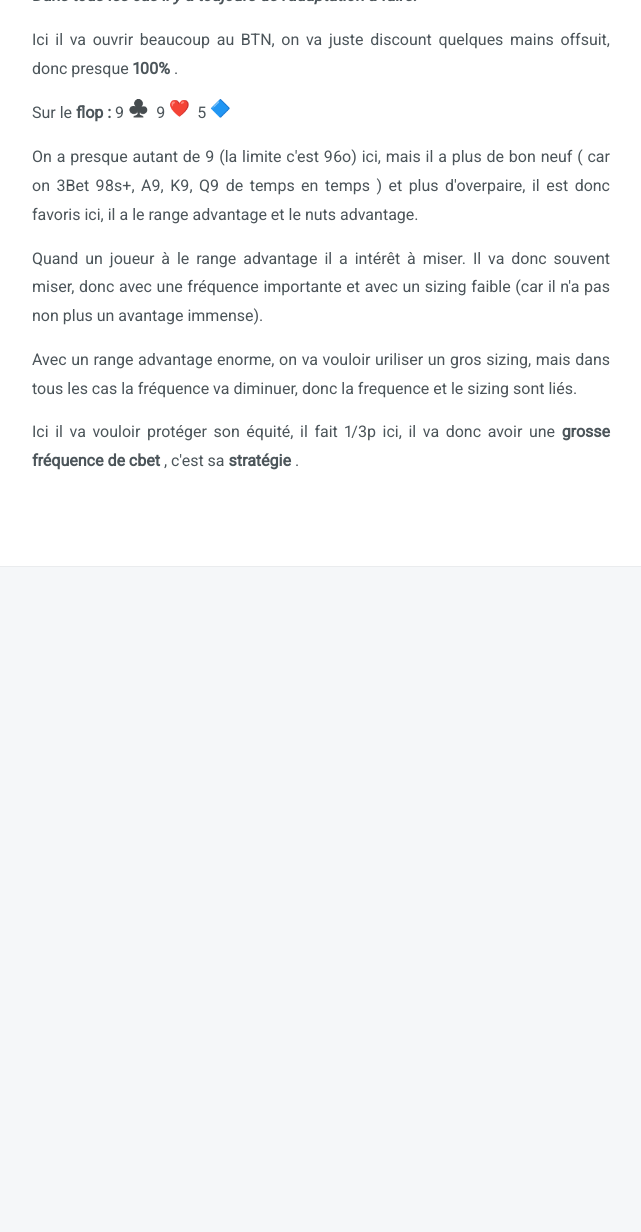
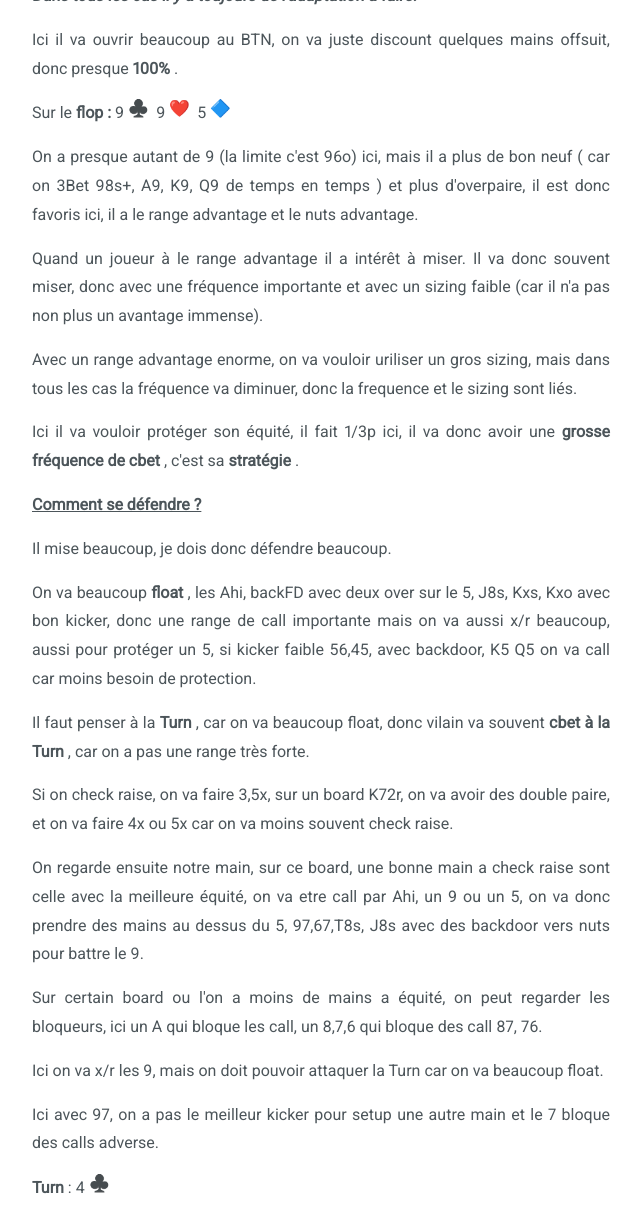
Before and after one commit to greglejeune/blog, a Jekyll site: the page built from _posts/2020-01-01-test.md, in a window 1280 px wide and 1400 px high, scrolled down 873 px. Shown: the top 1232 px of the window, without its empty margins (319-960 px from the left). Built offline with Jekyll 4.4.1, drawn with Linux system fonts in a browser that asks for light colours; emoji names are drawn with the system emoji font; before the commit the page ends 1546 px from its top, so only the background shows below that.

Commit message:
Add files via upload

```diff
--- a/_posts/2020-01-01-test.md
+++ b/_posts/2020-01-01-test.md
@@ -82,6 +84,56 @@ title: "Basou explique son thinking process en HU 5k€"
         </strong>
         .
     </p>
+    <p>
+        <strong>
+            <span style="text-decoration: underline;">
+                Comment se défendre ?
+            </span>
+        </strong>
+    </p>
+    <p>
+        Il mise beaucoup, je dois donc défendre beaucoup.
+    </p>
+    <p>
+        On va beaucoup
+        <strong>
+            float
+        </strong>
+        , les Ahi, backFD avec deux over sur le 5, J8s, Kxs, Kxo avec bon kicker, donc une range de call importante mais on va aussi x/r beaucoup, aussi pour protéger un 5, si kicker faible 56,45, avec backdoor, K5 Q5 on va call car moins besoin de protection.
+    </p>
+    <p>
+        Il faut penser à la
+        <strong>
+            Turn
+        </strong>
+        , car on va beaucoup float, donc vilain va souvent
+        <strong>
+            cbet à la Turn
+        </strong>
+        , car on a pas une range très forte.
+    </p>
+    <p>
+        Si on check raise, on va faire 3,5x, sur un board K72r, on va avoir des double paire, et on va faire 4x ou 5x car on va moins souvent check raise.
+    </p>
+    <p>
+        On regarde ensuite notre main, sur ce board, une bonne main a check raise sont celle avec la meilleure équité, on va etre call par Ahi, un 9 ou un 5, on va donc prendre des mains au dessus du 5, 97,67,T8s, J8s avec des backdoor vers nuts pour battre le 9.
+    </p>
+    <p>
+        Sur certain board ou l'on a moins de mains a équité, on peut regarder les bloqueurs, ici un A qui bloque les call, un 8,7,6 qui bloque des call 87, 76.
+    </p>
+    <p>
+        Ici on va x/r les 9, mais on doit pouvoir attaquer la Turn car on va beaucoup float.
+    </p>
+    <p>
+        Ici avec 97, on a pas le meilleur kicker pour setup une autre main et le 7 bloque des calls adverse.
+    </p>
+    <p>
+        <strong>
+            Turn
+        </strong>
+        : 4
+        <img style="width: 20px;" src="https://github.githubassets.com/images/icons/emoji/unicode/2663.png?v8" />
+    </p>
 </div>
 
 <script>mermaid.initialize({startOnLoad:true});</script>
```
Also changed, not shown: other parts of _posts/2020-01-01-test.md (+3 -1 lines).
